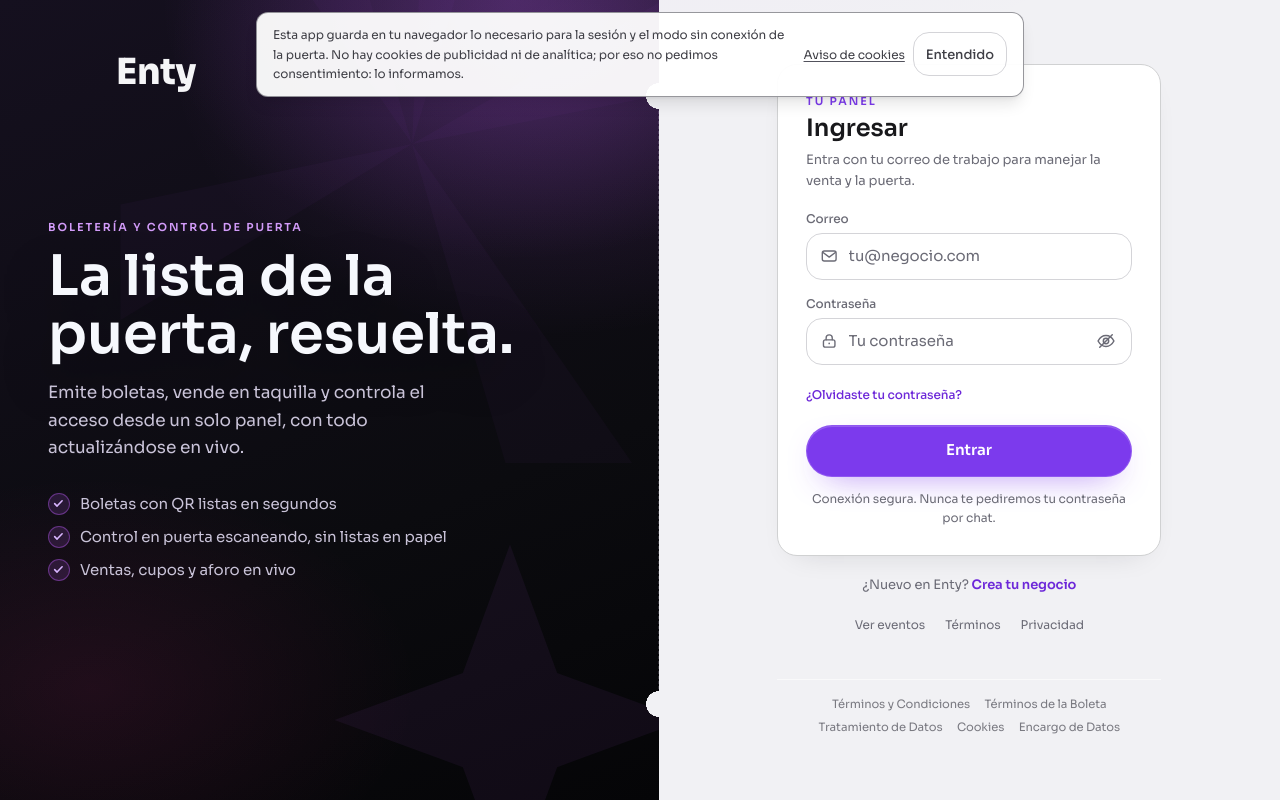
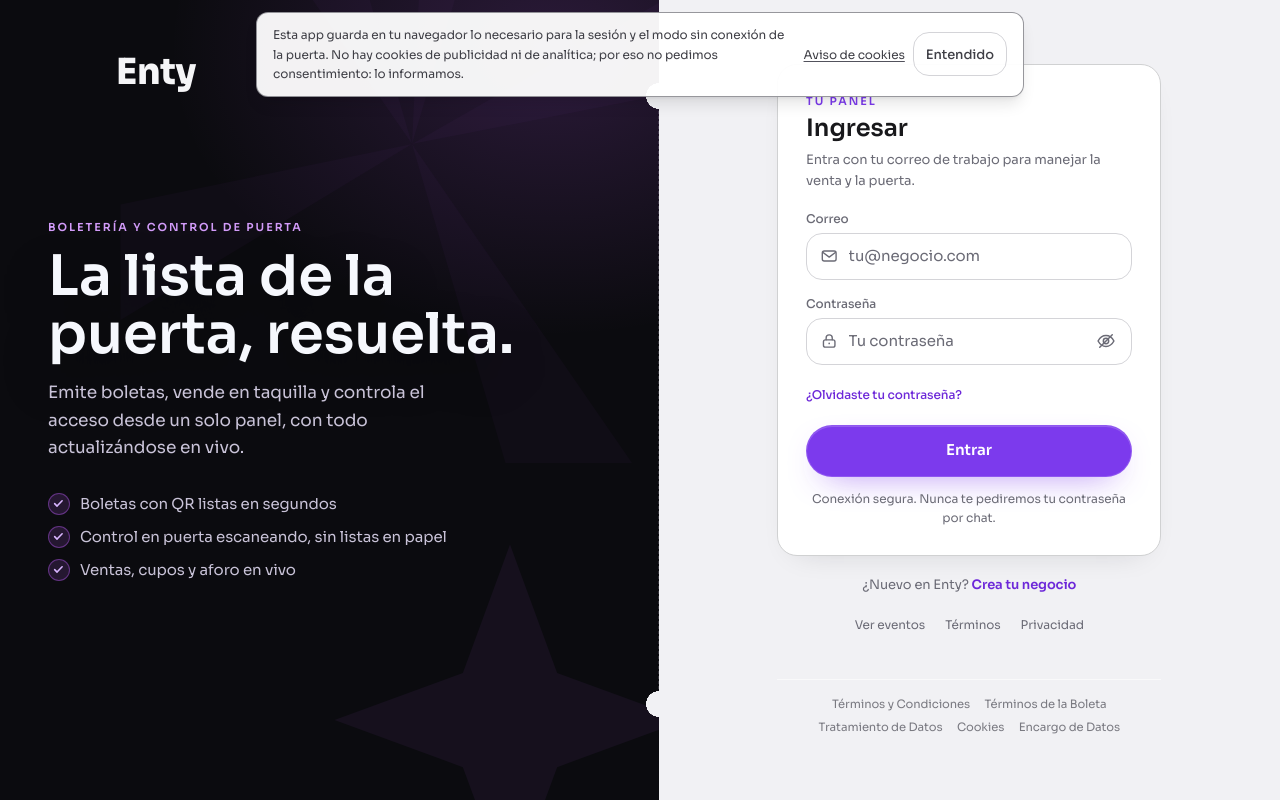
Before and after one commit to brva4026-ux/ENTY, a React (Vite) app in the folder frontend/: page /login in a window 1280 px wide. Built offline with nearby package versions, Linux system fonts and the light colour scheme.

Commit message:
Anti-slop aesthetic improvements: reduce glassmorphism aurora, consolidate color palette, control border radii, limit glow to primary CTA

```diff
--- a/frontend/src/aesthetic-refresh.css
+++ b/frontend/src/aesthetic-refresh.css
@@ -9,10 +9,7 @@
 */
 
 body {
-  background:
-    radial-gradient(70rem 42rem at 50% -18rem, rgba(187, 92, 246, 0.16), transparent 62%),
-    radial-gradient(34rem 24rem at 103% 18rem, rgba(187, 92, 246, 0.08), transparent 64%),
-    var(--e-canvas);
+  background: var(--e-canvas);
   color: var(--e-text-primary);
 }
 
@@ -182,7 +179,7 @@ input[type="checkbox"].accent-brand-500:checked {
 }
 
 .topnav-item {
-  border-radius: 999px;
+  border-radius: var(--e-radius-lg);
   color: var(--e-text-secondary);
 }
 
@@ -325,8 +322,7 @@ html[data-theme="light"] .bizdock-count {
 }
 
 .skeleton {
-  background: linear-gradient(90deg, var(--e-surface) 25%, rgba(187, 92, 246, 0.16) 50%, var(--e-surface) 75%);
-  background-size: 800px 100%;
+  background: var(--e-surface);
 }
 
 .auth-shell .auth-card {
@@ -334,10 +330,8 @@ html[data-theme="light"] .bizdock-count {
 }
 
 .auth-brand {
-  background:
-    radial-gradient(38rem 28rem at 78% 0%, rgba(187, 92, 246, 0.24), transparent 58%),
-    radial-gradient(34rem 22rem at 14% 86%, rgba(255, 45, 152, 0.09), transparent 60%),
-    linear-gradient(158deg, var(--e-panel-550) 0%, var(--e-ink-1) 64%, var(--e-ink-0) 100%);
+  /* Superficie navy siempre: un solo tono, sin gradientes redundantes */
+  background: var(--e-ink-1);
 }
 
 .auth-brand-title {
@@ -1147,7 +1141,7 @@ html[data-theme="light"] .bizdock-count {
   flex: none;
   height: 2.6rem;
   padding: 0 1.35rem;
-  border-radius: 999px;
+  border-radius: var(--e-radius-lg);
   background: var(--e-brand);
   color: var(--e-white);
   font-size: var(--e-text-xs);
@@ -1546,7 +1540,7 @@ html[data-theme="light"] .bizdock-count {
   flex: none;
   min-height: 2.75rem; /* target tactil de 44px, igual que el resto */
   padding: 0 0.95rem;
-  border-radius: 999px;
+  border-radius: var(--e-radius-lg);
   border: 1px solid var(--e-glass-line);
   background: var(--e-glass-1);
   color: var(--e-text-secondary);
@@ -1573,7 +1567,7 @@ html[data-theme="light"] .bizdock-count {
   min-height: 2.75rem;
   max-width: 12rem;
   padding: 0 2rem 0 0.95rem;
-  border-radius: 999px;
+  border-radius: var(--e-radius-lg);
   border: 1px solid var(--e-glass-line);
   background-color: var(--e-glass-1);
   color: var(--e-text-primary);
@@ -1830,7 +1824,7 @@ html[data-theme="light"] .bizdock-count {
   gap: 0.5rem;
   height: 3.25rem;
   padding: 0 1.5rem;
-  border-radius: 999px;
+  border-radius: var(--e-radius-lg);
   background: var(--e-brand);
   color: var(--e-white);
   font-size: var(--e-text-base);
--- a/frontend/src/components/AuthBackdrop.jsx
+++ b/frontend/src/components/AuthBackdrop.jsx
@@ -1,9 +1,8 @@
 /**
- * Escenografía de la entrada (login/registro) — v3 Tesla/Apple: showroom
- * plano. La pantalla es el producto: canvas único, cero gradientes
- * decorativos, cero sombras de UI. La única "fotografía" es una luz muy
- * sutil desde arriba, como la lámpara de un showroom. Con
- * prefers-reduced-motion no hay nada que apagar: nada se mueve.
+ * Escenografía de la entrada (login/registro) — anti-slop v3.
+ * canvas único, cero gradientes decorativos, cero sombras de UI.
+ * La única "luz" es un punto sutil desde arriba, como la lámpara de un showroom.
+ * Con prefers-reduced-motion nada se mueve: la calma es el lujo.
  *
  * Capas: una sola (la luz del showroom). La calma ES el lujo.
  */
@@ -47,8 +46,6 @@ export function LockIcon({ className = "" }) {
 
 export function AuthBackdrop() {
   return (
-    <div className="auth-backdrop" aria-hidden="true">
-      <div className="ab-aurora" />
-    </div>
+    <div className="auth-backdrop" aria-hidden="true" />
   );
 }
```
